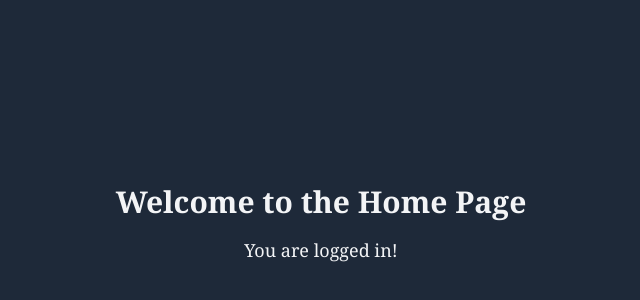
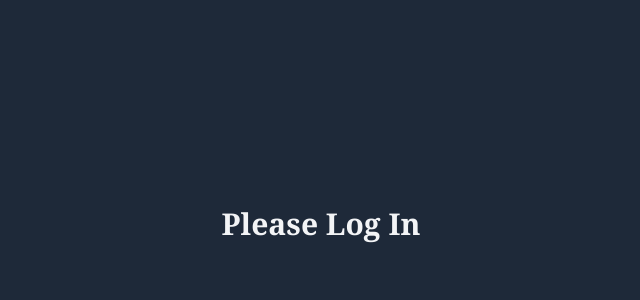
Before and after one commit to DiegoGarciaPadilla/React-Pokedex, a React (Vite) app in the folder firebase-auth/: page / in a window 1280 px wide. Shown: the part 176-476 px from the top of the page, without its empty margins (319-959 px from the left). Built offline with nearby package versions, Linux system fonts and the light colour scheme.

Commit message:
feat: add context

```diff
--- /dev/null
+++ b/firebase-auth/src/context/AuthProvider.jsx
@@ -0,0 +1,26 @@
+import { createContext, useContext } from 'react';
+
+const AuthContext = createContext();
+
+const useAuth = () => {
+    const context = useContext(AuthContext);
+    if (!context) {
+        throw new Error('useAuth must be used within an AuthProvider');
+    }
+    return context;
+}
+
+const AuthProvider = ({ children }) => {
+
+    const user = {
+        isLoggedIn: false,
+    };
+
+    return (
+        <AuthContext.Provider value={{ user }}>
+            {children}
+        </AuthContext.Provider>
+    );
+}
+
+export { AuthContext, useAuth, AuthProvider };
--- a/firebase-auth/src/pages/App.jsx
+++ b/firebase-auth/src/pages/App.jsx
@@ -1,4 +1,5 @@
 import { Routes, Route } from "react-router";
+import { AuthProvider } from "../context/AuthProvider";
 import { Home } from "./Home";
 import { Login } from "./Login";
 import { SignUp } from "./SignUp";
@@ -6,10 +7,12 @@ import { SignUp } from "./SignUp";
 
 export const App = () => {
     return (
-        <Routes>
-            <Route path="/" element={<Home />} />
-            <Route path="/login" element={<Login />} />
-            <Route path="/signup" element={<SignUp />} />
-        </Routes>
+        <AuthProvider>
+            <Routes>
+                <Route path="/" element={<Home />} />
+                <Route path="/login" element={<Login />} />
+                <Route path="/signup" element={<SignUp />} />
+            </Routes>
+        </AuthProvider>
     );
 };
--- a/firebase-auth/src/pages/Home.jsx
+++ b/firebase-auth/src/pages/Home.jsx
@@ -1,8 +1,13 @@
+import { useAuth } from "../context/AuthProvider";
+
 export const Home = () => {
+    const { isLoggedIn } = useAuth();
+
     return (
         <main className="flex flex-col items-center justify-center min-h-screen p-4">
-            <h1 className="text-3xl font-bold">Welcome to the Home Page</h1>
-            <p className="mt-4 text-lg">You are logged in!</p>
+            <h1 className="text-3xl font-bold">
+                {isLoggedIn ? "Welcome to the Home Page" : "Please Log In"}
+            </h1>
         </main>
     );
-}
+};
```
